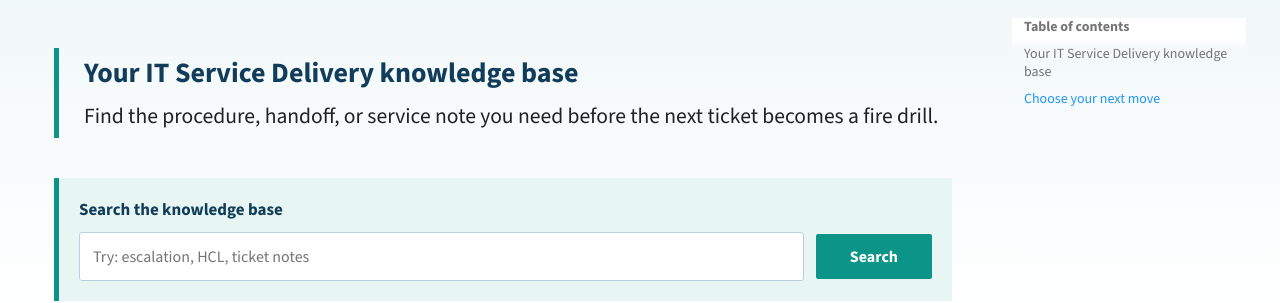
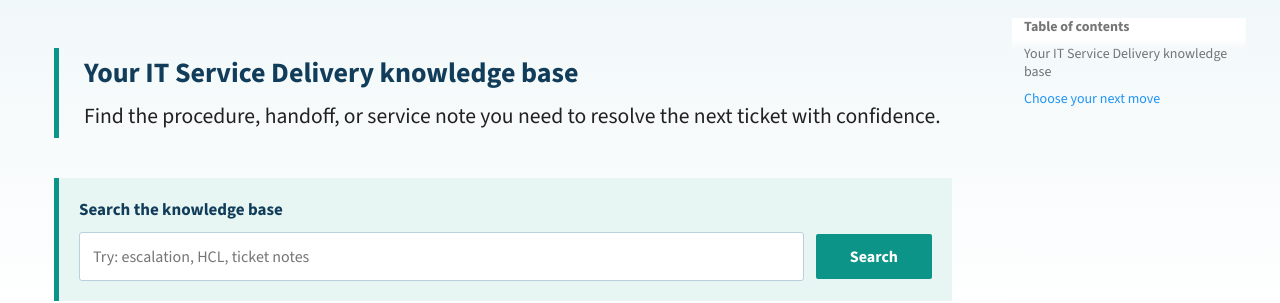
Before and after one commit to dgooding/mkdocs-basic, an MkDocs documentation site: the page built from docs/index.md, in a window 1280 px wide and 1261 px high. Shown: the part 175-478 px from the top of the window. Built offline with MkDocs 1.6.1 and Material for MkDocs 9.7.7, drawn with Linux system fonts in a browser that asks for light colours; comment, search, counter and statistics services are not loaded.

Commit message:
docs: auto-update 2026-08-27 00:07:13

```diff
--- a/docs/index.md
+++ b/docs/index.md
@@ -9,7 +9,7 @@ search:
 
 ## Your IT Service Delivery knowledge base
 
-Find the procedure, handoff, or service note you need before the next ticket becomes a fire drill.
+Find the procedure, handoff, or service note you need to resolve the next ticket with confidence.
 
 </div>
 
```
